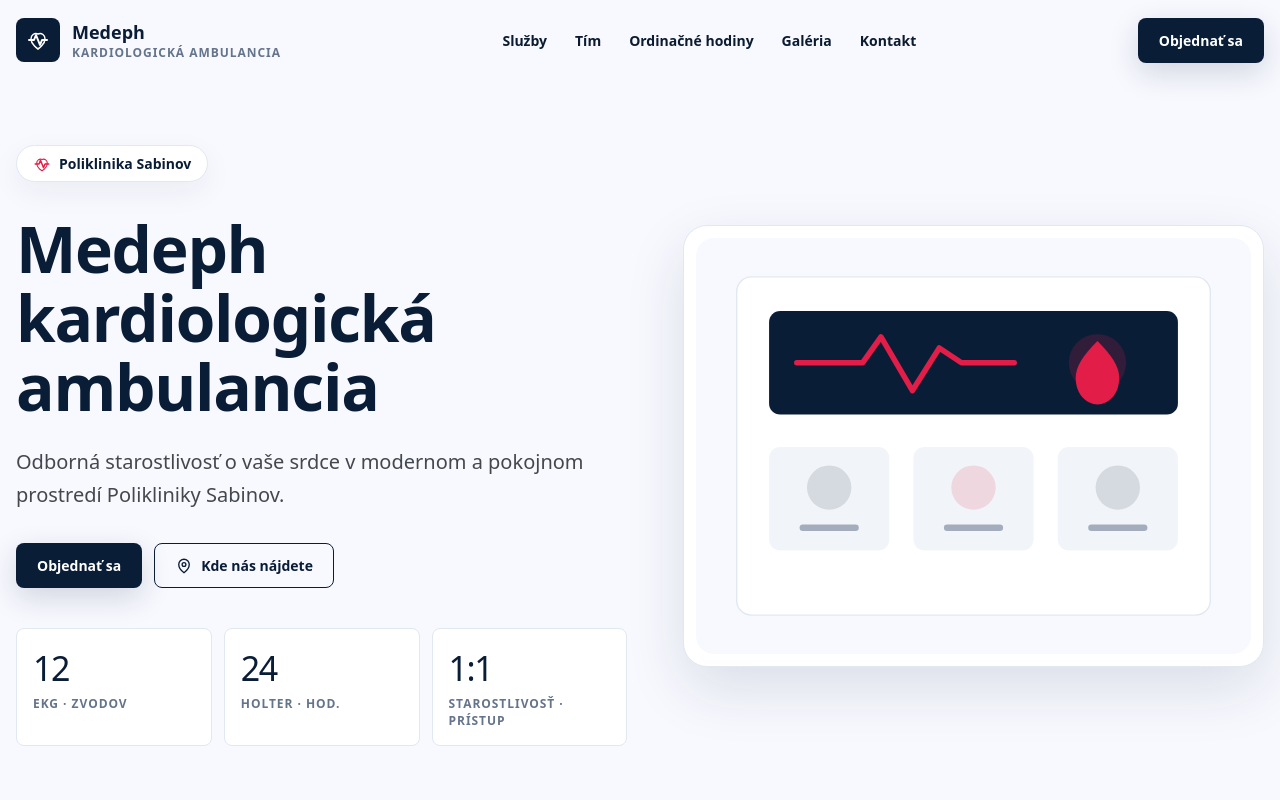
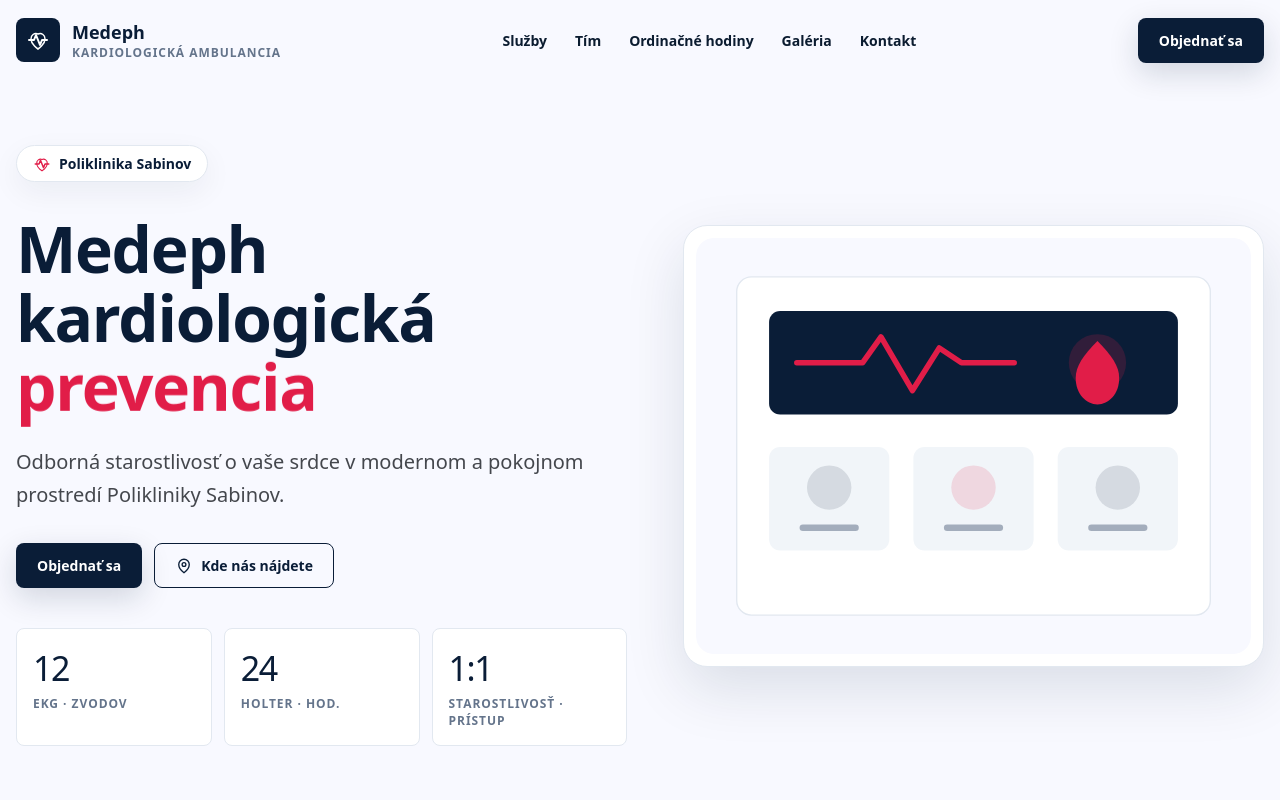
Before and after one commit to admSla99/cardio-webpage, a Next.js app: page / in a window 1280 px wide. Shown: the top 800 px of the page. Built offline with nearby package versions, Linux system fonts and the light colour scheme.

Commit message:
Add animated hero headline roller

```diff
--- a/src/app/globals.css
+++ b/src/app/globals.css
@@ -73,6 +73,16 @@ section[id] {
 .icon-lg {
   width: 32px;
   height: 32px;
+}
+
+.sr-only {
+  position: absolute;
+  width: 1px;
+  height: 1px;
+  overflow: hidden;
+  clip: rect(0, 0, 0, 0);
+  white-space: nowrap;
+  clip-path: inset(50%);
 }
 
 .site-header {
@@ -266,11 +276,60 @@ section[id] {
 }
 
 .hero-copy h1 {
+  --hero-title-step: 1.08em;
+  --hero-title-bleed: 0.16em;
+  --hero-title-slot: calc(var(--hero-title-step) + (var(--hero-title-bleed) * 2));
+
   margin: 32px 0 0;
   color: var(--navy);
   font-size: clamp(42px, 7vw, 64px);
   line-height: 1.08;
   letter-spacing: -0.02em;
+}
+
+.hero-title-roller {
+  position: relative;
+  display: inline-grid;
+  height: var(--hero-title-slot);
+  margin-block: calc(var(--hero-title-bleed) * -1);
+  overflow: hidden;
+  vertical-align: bottom;
+  color: var(--red);
+}
+
+.hero-title-track {
+  display: grid;
+  animation: hero-title-roll 9s cubic-bezier(0.76, 0, 0.24, 1) infinite;
+  will-change: transform;
+}
+
+.hero-title-word {
+  display: flex;
+  height: var(--hero-title-slot);
+  align-items: center;
+  line-height: 1.08;
+}
+
+@keyframes hero-title-roll {
+  0%,
+  22% {
+    transform: translateY(0);
+  }
+
+  30%,
+  52% {
+    transform: translateY(calc(var(--hero-title-slot) * -1));
+  }
+
+  60%,
+  82% {
+    transform: translateY(calc(var(--hero-title-slot) * -2));
+  }
+
+  90%,
+  100% {
+    transform: translateY(calc(var(--hero-title-slot) * -3));
+  }
 }
 
 .hero-copy p {
@@ -742,4 +801,8 @@ button:focus-visible {
     animation-duration: 0.01ms !important;
     animation-iteration-count: 1 !important;
   }
+
+  .hero-title-track {
+    animation: none !important;
+  }
 }
--- a/src/components/hero-section.tsx
+++ b/src/components/hero-section.tsx
@@ -1,8 +1,10 @@
 import Image from "next/image";
 import { Icon } from "@/components/icons";
-import { heroStats, siteConfig } from "@/lib/content";
+import { heroHeadlineWords, heroStats, siteConfig } from "@/lib/content";
 
 export function HeroSection() {
+  const rollingHeadlineWords = [...heroHeadlineWords, heroHeadlineWords[0]];
+
   return (
     <section id="uvod" className="hero-section">
       <div className="container hero-grid">
@@ -11,7 +13,19 @@ export function HeroSection() {
             <Icon name="pulse" className="icon-sm" />
             Poliklinika Sabinov
           </div>
-          <h1>Medeph kardiologická ambulancia</h1>
+          <h1>
+            <span>Medeph kardiologická</span>{" "}
+            <span className="sr-only">{heroHeadlineWords[0]}</span>
+            <span className="hero-title-roller" aria-hidden="true">
+              <span className="hero-title-track">
+                {rollingHeadlineWords.map((word, index) => (
+                  <span key={`${word}-${index}`} className="hero-title-word">
+                    {word}
+                  </span>
+                ))}
+              </span>
+            </span>
+          </h1>
           <p>
             Odborná starostlivosť o vaše srdce v modernom a pokojnom prostredí Polikliniky Sabinov.
           </p>
--- a/src/lib/content.ts
+++ b/src/lib/content.ts
@@ -109,4 +109,6 @@ export const heroStats = [
   { label: "Starostlivosť", value: "1:1", unit: "prístup" },
 ] as const;
 
+export const heroHeadlineWords = ["ambulancia", "diagnostika", "prevencia"] as const;
+
 export const footerLinks = navigationItems;
```
Also changed, not shown: scripts/check-content.mjs (+17 -0 lines).
